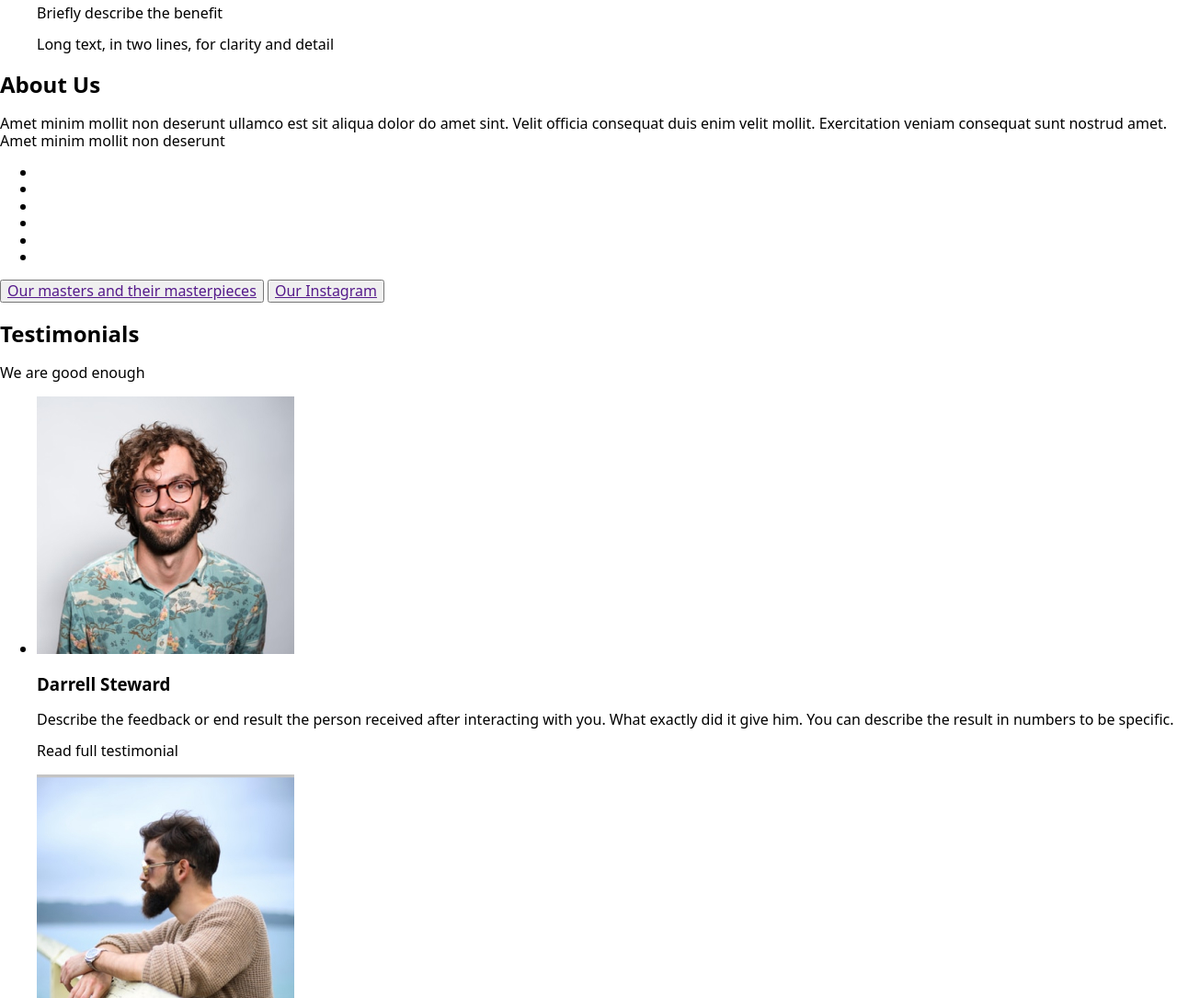
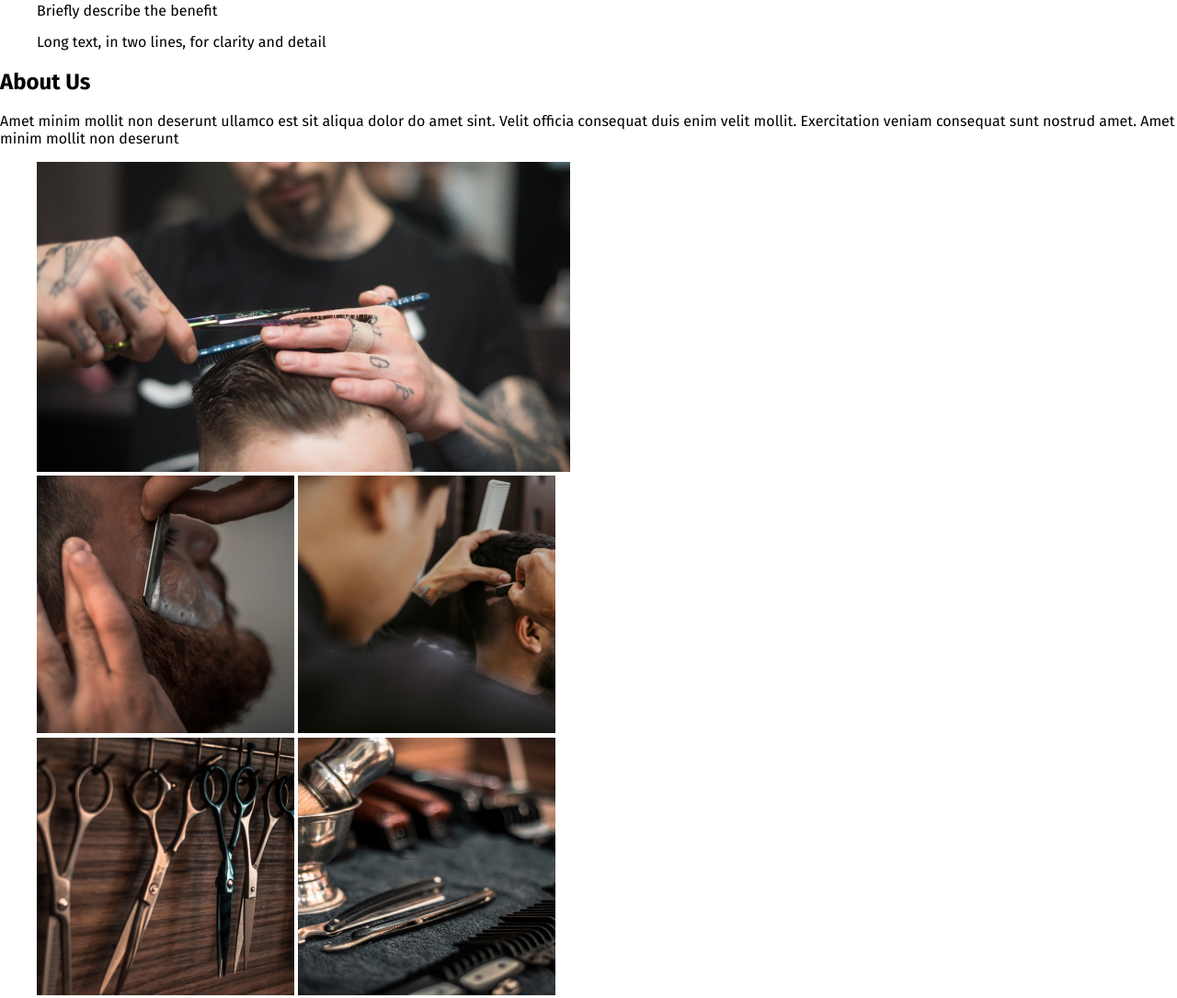
Before and after one commit to drdolgiy/barbershop, a plain HTML site: page index.html in a window 1280 px wide. Shown: the part 998-2083 px from the top of the page at 92% size. Drawn offline with nearby package versions, Linux system fonts and the light colour scheme.

Commit message:
Made css
Made css  about us section

```diff
--- a/index.html
+++ b/index.html
@@ -89,40 +89,36 @@
     </section>
 
     <!-- About us -->
-    <section>
-        <h2>About Us</h2>
-        <p>Amet minim mollit non deserunt ullamco est sit aliqua dolor do amet
+    <section class="about-us-section">
+        <h2 class="about-us-section-title">About Us</h2>
+        <p class="about-us-section-desc">Amet minim mollit non deserunt ullamco est sit aliqua dolor do amet
             sint. Velit officia consequat duis enim velit
         mollit. Exercitation veniam consequat sunt nostrud amet.
          Amet minim mollit non deserunt
         </p>
-        <ul>
-            <li>
-                <img src="" alt="">
+        <ul class="gallery list">
+            <li class="gallery-list">
+                <img class="gallery-img" src="./images/about-us/photo.jpg" alt="haircut" width="580" height="337">
             </li>
             <li>
-                <img src="" alt="">
+                <img src="./images/about-us/photo (1).jpg" alt="beardtrim" width="280" height="280">
+                <img src="./images/about-us/photo (2).jpg" alt="headtrim" width="280" height="280">
             </li>
             <li>
-                <img src="" alt="">
+                <img src="./images/about-us/photo (3).jpg" alt="scissors" width="280" height="280">
+                <img src="./images/about-us/photo (4).jpg" alt="razors" width="280" height="280">
             </li>
             <li>
-                <img src="" alt="">
-            </li>
-            <li>
-                <img src="" alt="">
-            </li>
-            <li>
-                <img src="" alt="">
+                <img src="./images/about-us/photo (5).jpg" alt="barbershop" width="580" height="337">
             </li>
         </ul>
-        <button type="button">
-            <a href="">
+        <button class="gallery-btn" type="button">
+            <a class="gallery-link link" href="">
                 Our masters and their masterpieces
             </a>
         </button>
-        <button type="button">
-            <a href="">
+        <button class="gallery-btn-instagram" type="button">
+            <a class="gallery-instagram-link link" href="">
                 Our Instagram
             </a>
         </button>
--- a/style.css/style.css
+++ b/style.css/style.css
@@ -1,3 +1,8 @@
+body {
+  font-family: "Fira Sans", sans-serif;
+  font-weight: 400;
+}
+
 .link {
   text-decoration: none;
 }
@@ -18,9 +23,8 @@
 }
 
 .menu-link {
-  font-family: "Fira Sans", sans-serif;
   font-size: 15px;
-  font-weight: 400;
+
   line-height: 1.33;
   /* letter-spacing: 0.1; */
   /* color: #efe7e2; */
@@ -33,25 +37,25 @@
 }
 
 .map-link {
-  font-family: "Fira Sans", sans-serif;
+  /* font-family: "Fira Sans", sans-serif; */
   font-size: 14px;
-  font-weight: 400;
+  /* font-weight: 400; */
   line-height: 1.33;
   /* letter-spacing: 0.1; */
   /* color: #efe7e2; */
 }
 
 .tel-link {
-  font-family: "Fira Sans", sans-serif;
+  /* font-family: "Fira Sans", sans-serif; */
   font-size: 18px;
-  font-weight: 400;
+  /* font-weight: 400; */
   line-height: 1.52;
 }
 
 .timetable {
-  font-family: "Fira Sans", sans-serif;
+  /* font-family: "Fira Sans", sans-serif; */
   font-size: 14px;
-  font-weight: 400;
+  /* font-weight: 400; */
   line-height: 1.33;
 }
 
```
Also changed, not shown: images/about-us/photo (1).jpg (added), images/about-us/photo (2).jpg (added), images/about-us/photo (3).jpg (added), images/about-us/photo (4).jpg (added), images/about-us/photo (5).jpg (added), images/about-us/photo.jpg (added).
